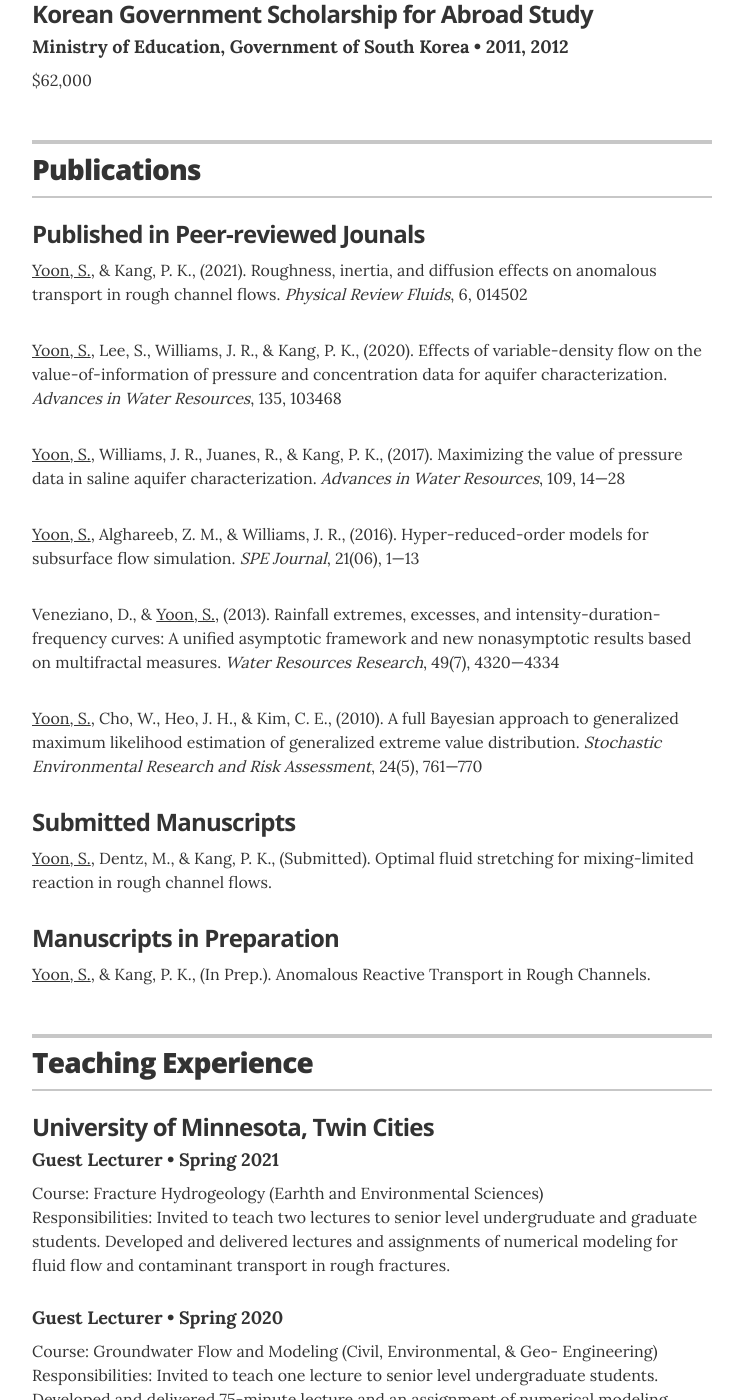
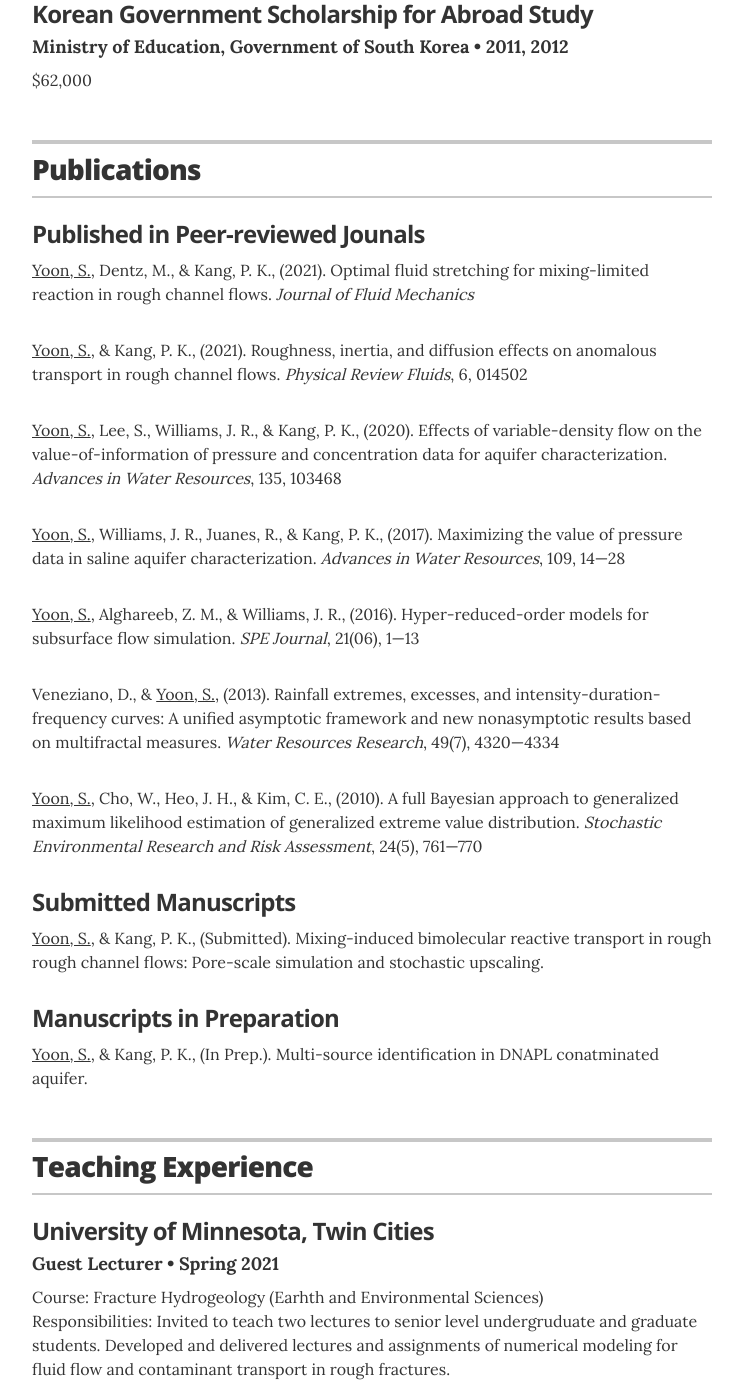
Before and after one commit to seonkyoo/home, a Jekyll site: the page built from _pages/5_resume.md, in a window 1280 px wide and 1400 px high, scrolled down 2686 px. Shown: the whole window, without its empty margins (268-1011 px from the left). Built offline with Jekyll 4.4.1, drawn with Linux system fonts in a browser that asks for light colours; some of the changed text lies outside the part shown.

```diff
--- a/_config.yml
+++ b/_config.yml
@@ -12,7 +12,7 @@ description: > # this means to ignore newlines until "url:"
 
 url:  # the base hostname & protocol for your site
 baseurl: # the subpath of your site, e.g. /blog/
-last_updated: Jan. 12, 2020 # leave blank if you don't want to display last updated
+last_updated: Apr. 7, 2021 # leave blank if you don't want to display last updated
 
 # -----------------------------------------------------------------------------
 # Open Graph
--- a/_data/publications.yml
+++ b/_data/publications.yml
@@ -1,14 +1,22 @@
 # Publications
+
 - year: In Prep.
-  title: Anomalous Reactive Transport in Rough Channels
+  title: Multi-source identification in DNAPL conatminated aquifer
   journal: <i>Physical Review Fluids</i>,
   volume:
   page:
   authors: <ins>Yoon, S.</ins>, & Kang, P. K.
 
 - year: Submitted
+  title: "Mixing-induced bimolecular reactive transport in rough rough channel flows: Pore-scale simulation and stochastic upscaling"
+  journal: <i>Transport in Porous Media</i>,
+  volume:
+  page:
+  authors: <ins>Yoon, S.</ins>, & Kang, P. K.
+
+- year: 2021
   title: Optimal fluid stretching for mixing-limited reaction in rough channel flows
-  journal: <i>Journal of Fluid Mechanics</i>,
+  journal: <i>Journal of Fluid Mechanics</i>
   volume:
   page:
   authors: <ins>Yoon, S.</ins>, Dentz, M., & Kang, P. K.
```
Also changed, not shown: _bibliography/papers.bib (+12 -1 lines), _news/announcement_jfm.md (added, +7 -0 lines), _news/announcement_prf.md (+1 -1 lines).
